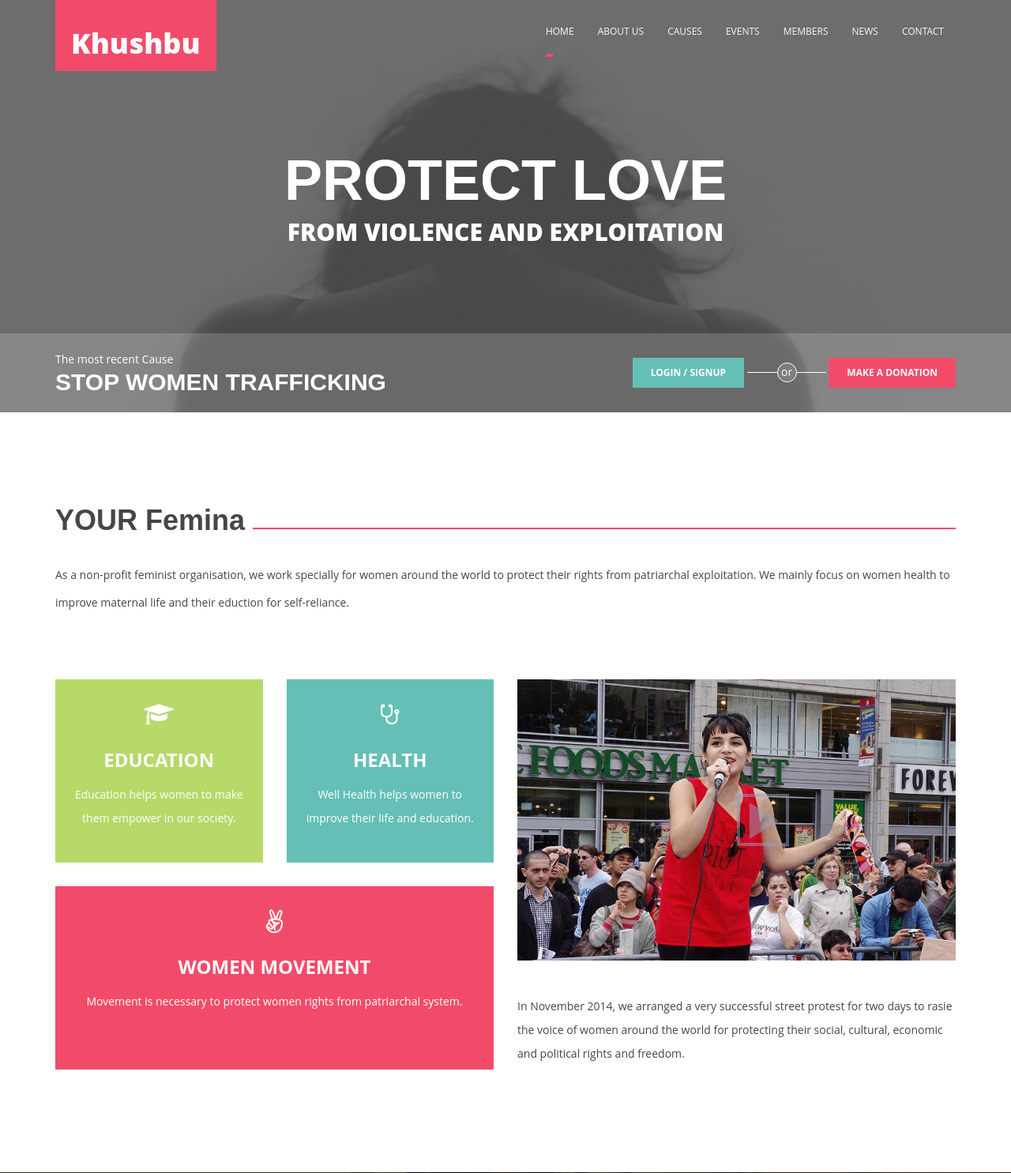
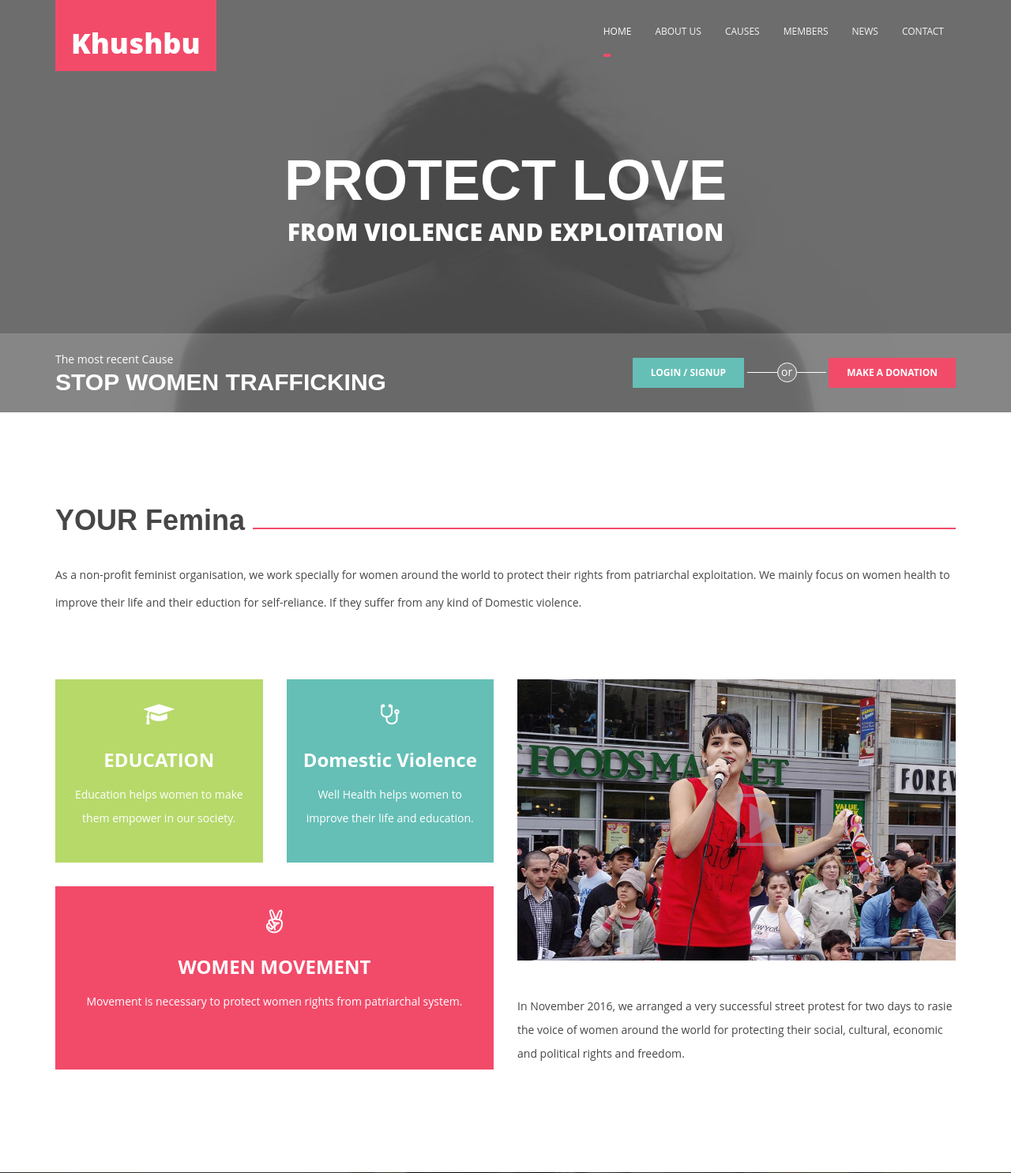
Before and after one commit to hiteshgarg14/SOS, a Django app: page / in a window 1280 px wide. Shown: the top 1485 px of the page at 79% size. Run offline with Django 3.2, Linux system fonts and the light colour scheme; some libraries are stand-ins or nearby versions; some web fonts are replaced.

Commit message:
Few frontend text update
some lines context and all

```diff
--- a/templates/sosapp/index-default.html
+++ b/templates/sosapp/index-default.html
@@ -6,7 +6,7 @@
 <head>
 	<meta charset="UTF-8">
 	<title>khushbu-Fragrance of Indian Women | Non-Profit, Charity and Fundraising</title>
-	<meta name="description" content="khushbu is a Non-Profit, Charity Fundraising Organisation">
+	<meta name="description" content="Solidarity of Systers is a Non-Profit, Charity Fundraising Organisation">
     <meta name="author" content="CodePassenger">
 
 	<!-- Mobile Specific Meta -->
@@ -104,7 +104,7 @@
 						                    <li><a href="#banner">HOME</a></li>
 						                    <li><a href="#aboutus">ABOUT US</a></li>
 						                    <li><a href="#cause">CAUSES</a></li>
-						                    <li><a href="#events">EVENTS</a></li>
+						                   <!-- <li><a href="#events">EVENTS</a></li> -->
 						                    <li><a href="#members">MEMBERS</a></li>
 						                    <li><a href="#news">NEWS</a></li>
 						                    <li><a href="#map">Contact</a></li>
@@ -187,7 +187,7 @@
 	   			<div class="col-sm-12">
 	   				<div class="heading wow animated fadeInLeft">
 	   					<h3><span class="head">YOUR Femina</span></h3>
-	   					<p>As a non-profit feminist organisation, we work specially for women around the world to protect their rights from patriarchal exploitation. We mainly focus on women health to improve maternal life and their eduction for self-reliance. </p>
+	   					<p>As a non-profit feminist organisation, we work specially for women around the world to protect their rights from patriarchal exploitation. We mainly focus on women health to improve their life and their eduction for self-reliance. If they suffer from any kind of Domestic violence. </p>
 	   				</div>
 	   			</div>
 	   		</div>
@@ -209,7 +209,7 @@
 	   			    	<div class="col-sm-6">
 	   			    		<div class="aboutus-block blue wow animated fadeInUp">
 			   			    	<i class="fa fa-stethoscope"></i>
-				   				<h4>HEALTH</h4>
+				   				<h4>Domestic Violence</h4>
 				   				<p>Well Health helps women to improve their life and education.</p>
 				   				<div class="caption-btn blue">
 				   					<a href="blog-single.html" class="btn default-btn light-yellow">learn more</a>
@@ -240,7 +240,7 @@
 	   			    	<a href="https://vimeo.com/45830194" class="glyphicon glyphicon-play play-2"></a>
 	   			    </div>
 	   			    <!-- /.video-block end -->
-	   			    <p class="video-text">In November 2014, we arranged a very successful street protest for two days to rasie the voice of women around the world for protecting their social, cultural, economic and political rights and freedom.</p>
+	   			    <p class="video-text">In November 2016, we arranged a very successful street protest for two days to rasie the voice of women around the world for protecting their social, cultural, economic and political rights and freedom.</p>
 	   			</div>
 	   		</div>
 	   	</div>
@@ -303,7 +303,7 @@
 	       		<div class="col-sm-12">
 	       			<div class="single-cause-block wow animated fadeInUp" data-wow-delay="0.3s" data-wow-duration="1s">
 	       				<div class="cause-img">
-	       					<span class="cause-caption">IMPROVE MATERNAL HEALTH</span>
+	       					<span class="cause-caption">IMPROVE HEALTH</span>
 	       					<img class="img-responsive" src="{% static 'sosapp/images/cause_image_01.jpg' %}" alt="cause image">
 	       				</div><!-- /.cause-img -->
 
```
